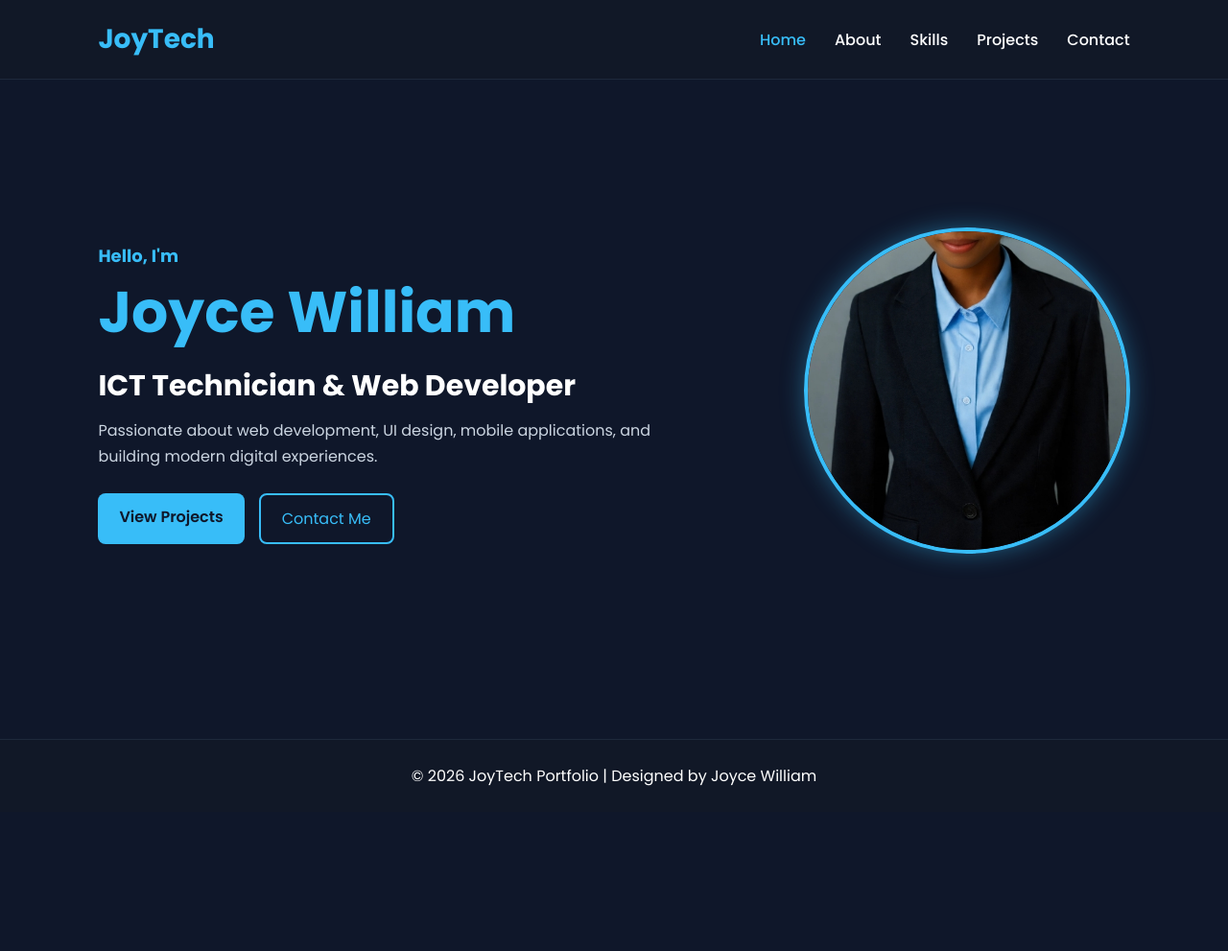
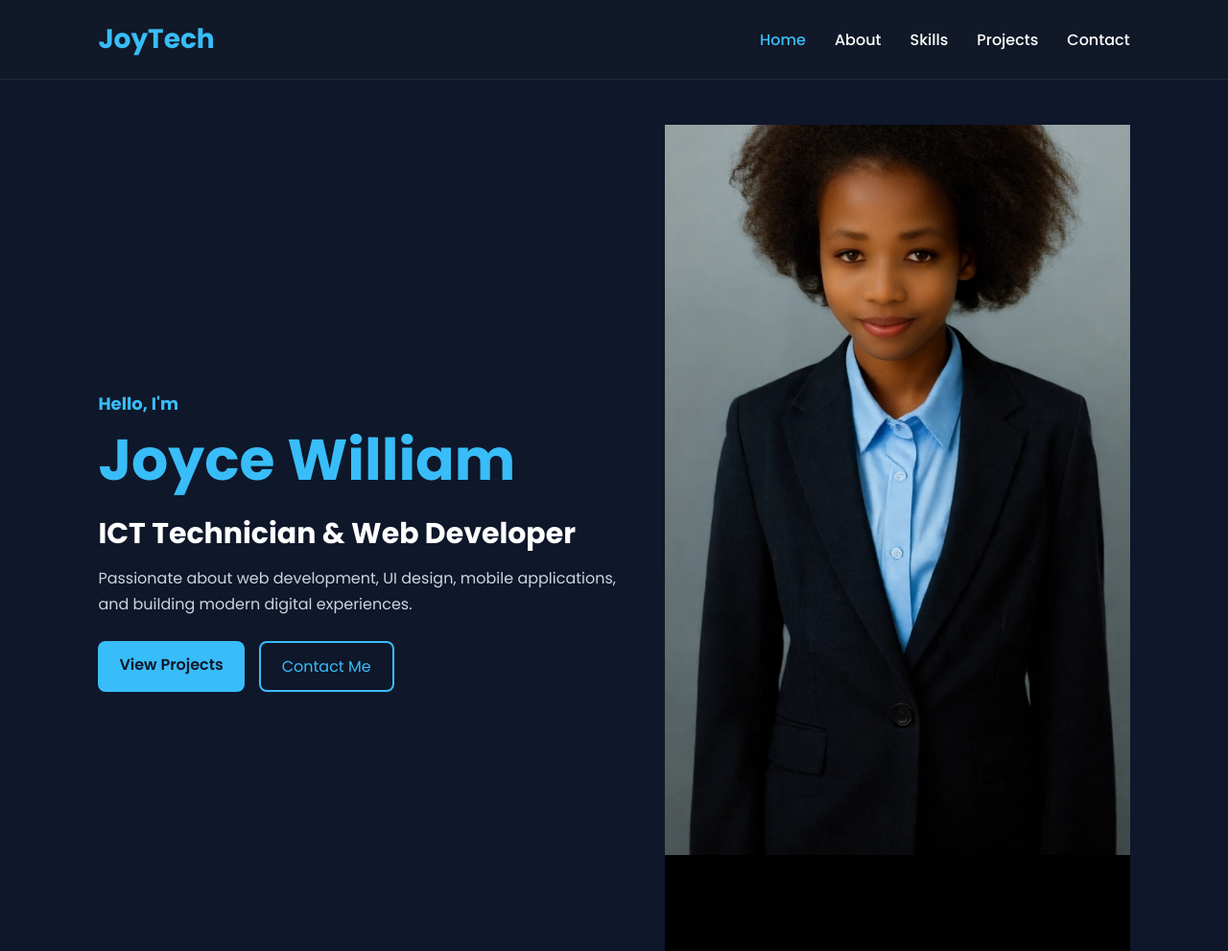
Before and after one commit to joywillie/portfolio, a website: page index.html in a window 1280 px wide. Shown: the top 991 px of the page at 96% size. Before the commit the page ends 846 px from the top, so only its background shows below. Drawn offline with Linux system fonts and the light colour scheme.

Commit message:
Update index.html

```diff
--- a/index.html
+++ b/index.html
@@ -284,9 +284,9 @@
     </div>
   </div>
 
-  <div class="hero-image">
-   <img src="images/image1.jpg">
-  </div>
+ <div class="profile-container">
+    <img src="images/image1.jpg">
+</div>
 </section>
 
 <footer>
```
